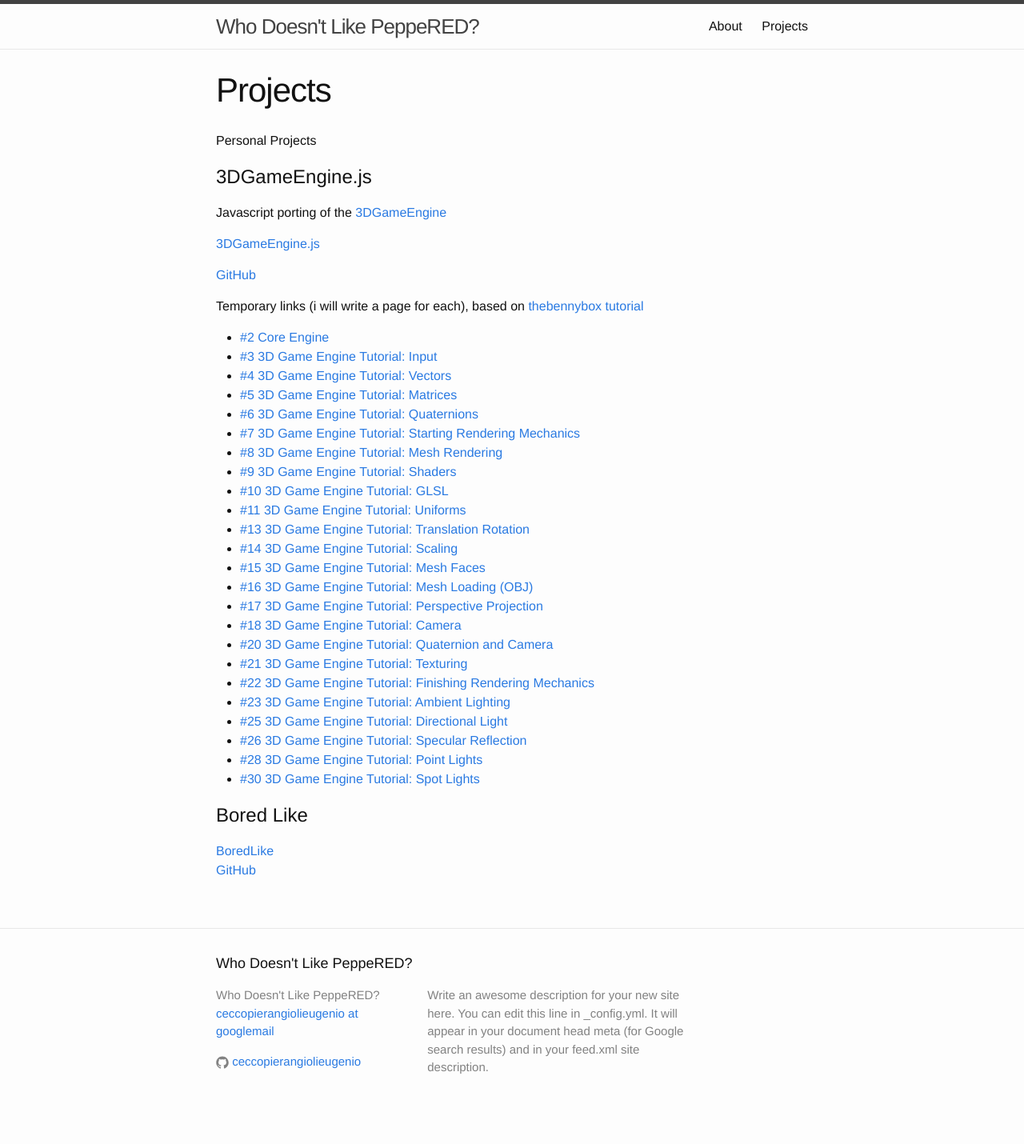
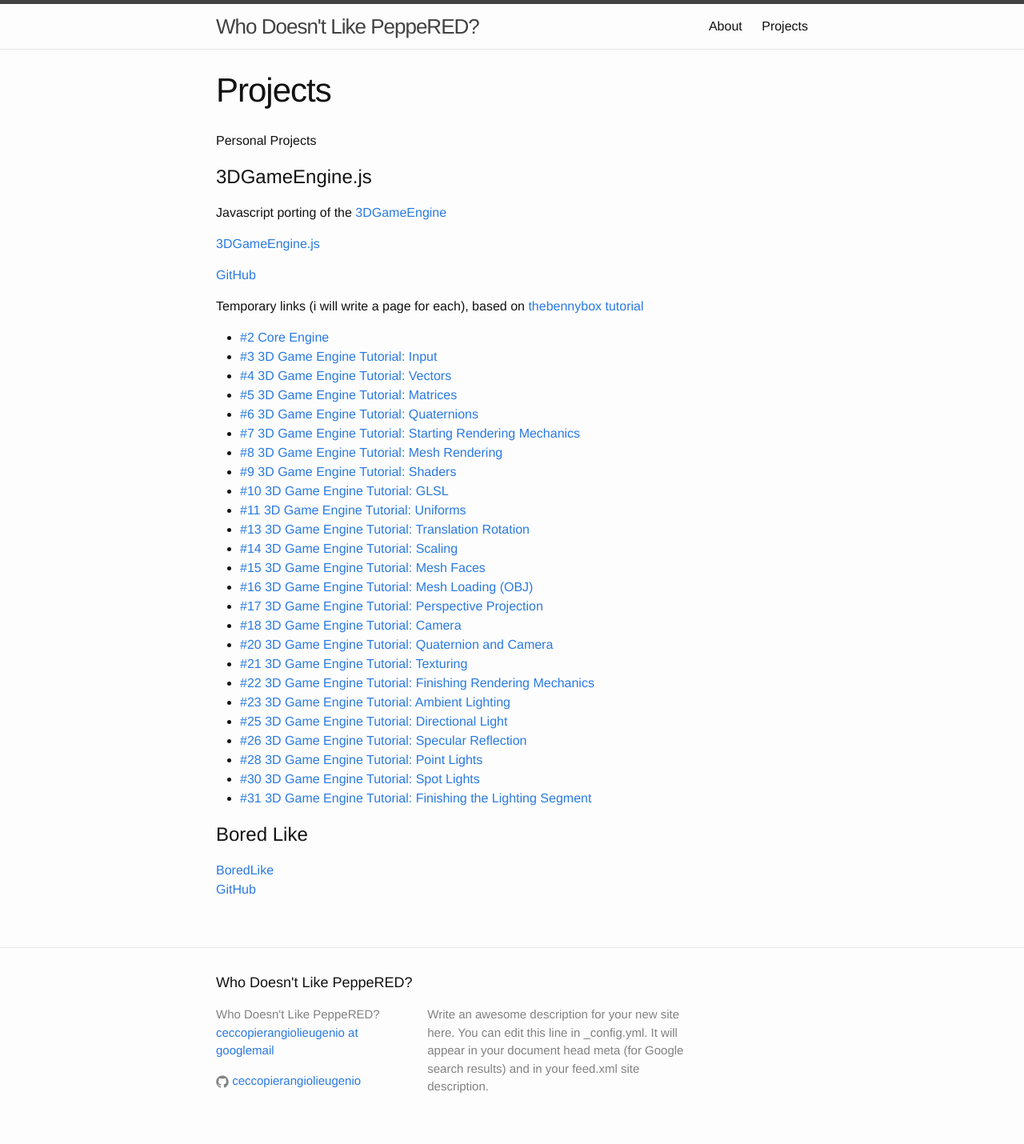
Before and after one commit to ceccopierangiolieugenio/ceccopierangiolieugenio.github.io, a Jekyll site: the page built from projects.md, in a window 1280 px wide. Shown: the whole page at 80% size. Built offline with Jekyll 4.4.1, drawn with Linux system fonts in a browser that asks for light colours; before the commit the page ends 1406 px from its top, so only the background shows below that.

Commit message:
Added link to #31 tutorial

```diff
--- a/projects.md
+++ b/projects.md
@@ -41,6 +41,7 @@
 -   [#26 3D Game Engine Tutorial: Specular Reflection](3DGameEngine.js/v0.26/3DGameEngine.js.html)
 -   [#28 3D Game Engine Tutorial: Point Lights](3DGameEngine.js/v0.28/3DGameEngine.js.html)
 -   [#30 3D Game Engine Tutorial: Spot Lights](3DGameEngine.js/v0.30/3DGameEngine.js.html)
+-   [#31 3D Game Engine Tutorial: Finishing the Lighting Segment](3DGameEngine.js/v0.31/3DGameEngine.js.html)
 
 
 Bored Like
```
Also changed, not shown: .gitmodules.
